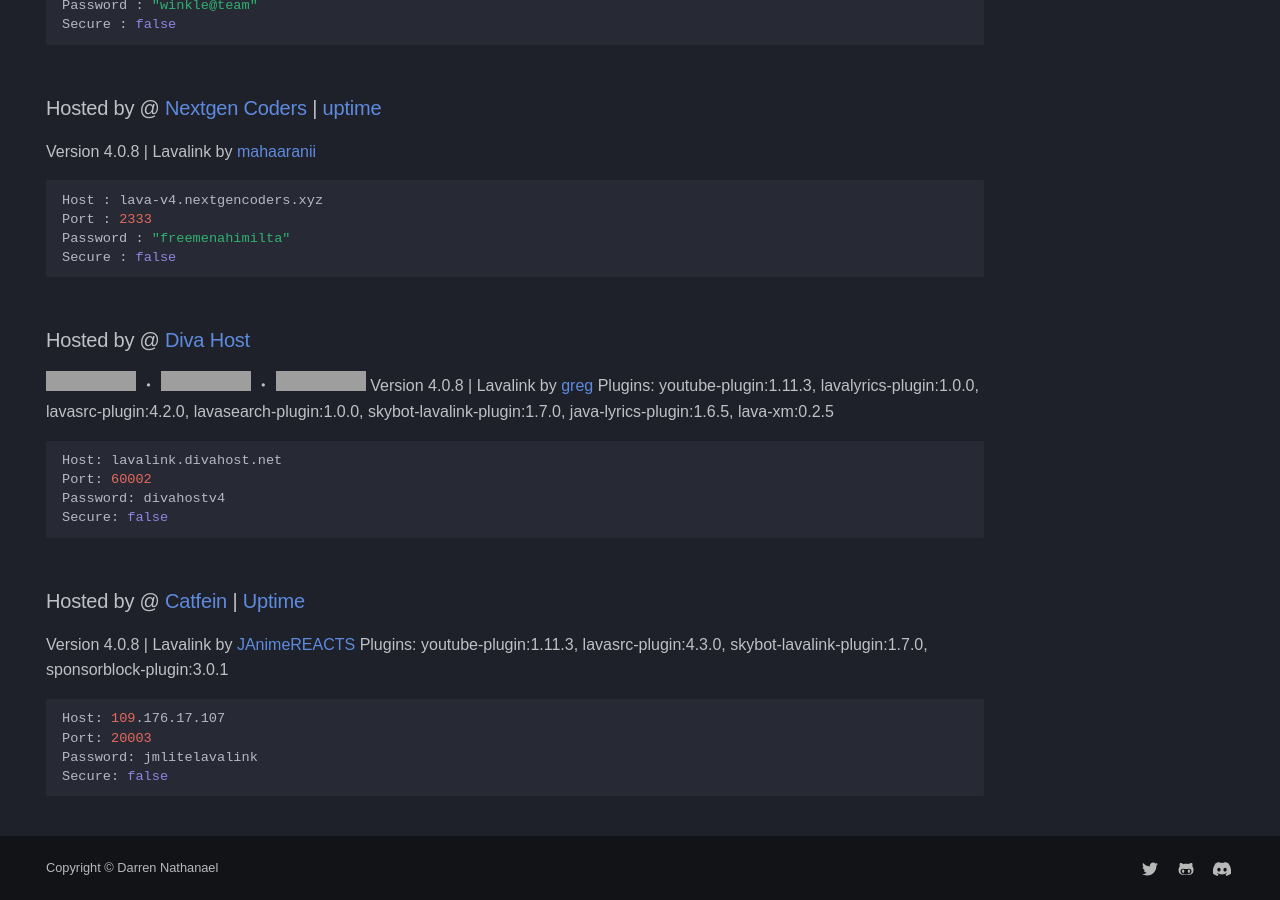
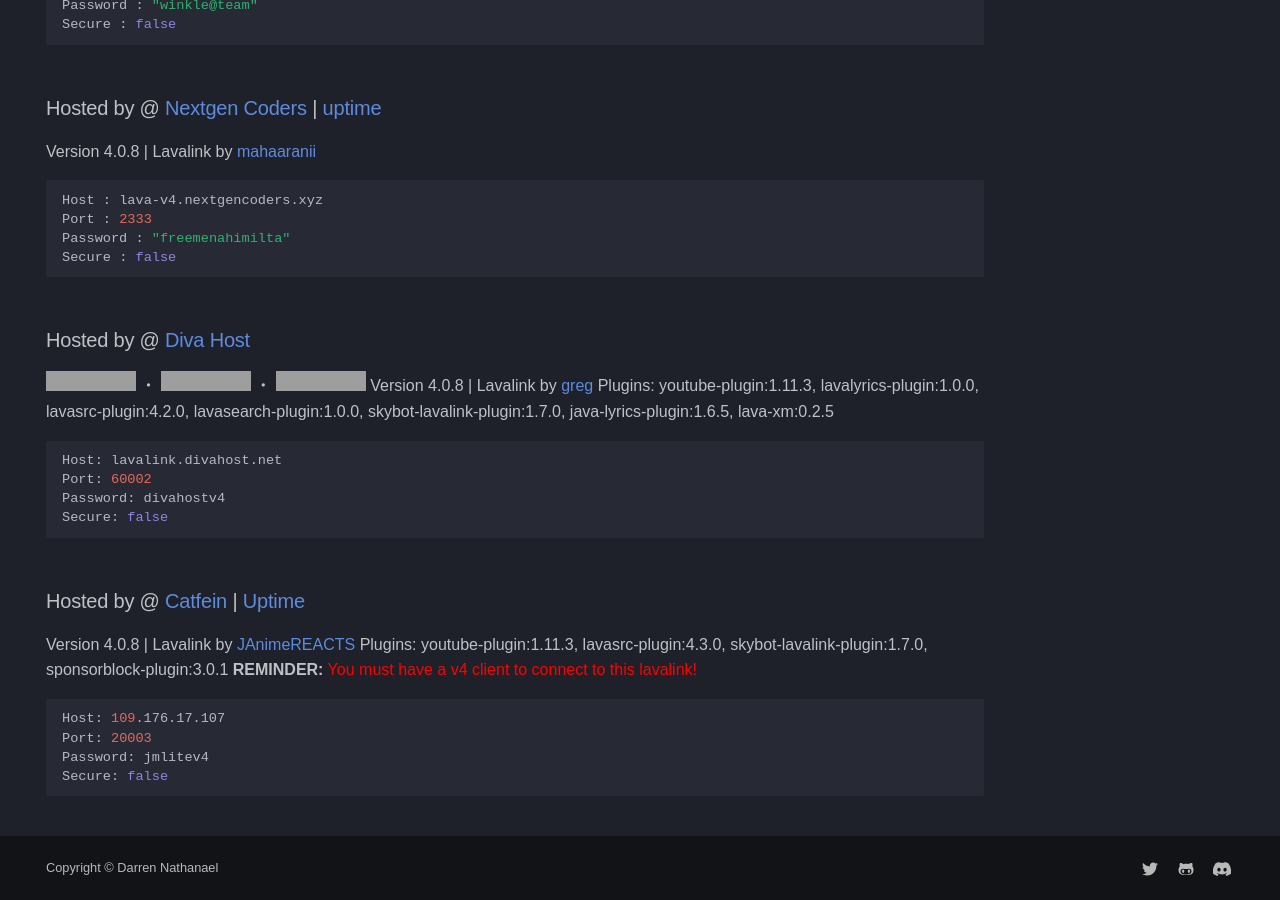
Before and after one commit to DarrenOfficial/lavalink-list, an MkDocs documentation site: the page built from docs/NoSSL/lavalink-without-ssl.md, in a window 1280 px wide and 900 px high, scrolled down 3640 px. Built offline with MkDocs 1.6.1 and Material for MkDocs 9.7.7, drawn with Linux system fonts in a browser that asks for light colours; some web fonts are replaced; comment, search, counter and statistics services are not loaded; a style sheet for code colours, icons or effects is not loaded; grey boxes are pictures that could not be loaded.

Commit message:
Updated pass & description a lil bit (#630)
Same platform support as last pull request but changed pass only

````diff
--- a/docs/NoSSL/lavalink-without-ssl.md
+++ b/docs/NoSSL/lavalink-without-ssl.md
@@ -185,9 +185,10 @@ Secure: false
 
 ### Hosted by @ [Catfein](https://discord.gg/5DQ7XWK5Hy) | [Uptime](https://hetrixtools.com/report/uptime/0da291f13750558ad637bf795974619b/)
 Version 4.0.8 | Lavalink by [JAnimeREACTS](https://discord.gg/Kzc7yCy9uY) Plugins: youtube-plugin:1.11.3, lavasrc-plugin:4.3.0, skybot-lavalink-plugin:1.7.0, sponsorblock-plugin:3.0.1
+**REMINDER:** <span style="color:red;">You must have a v4 client to connect to this lavalink!</span>
 ```bash
 Host: 109.176.17.107
 Port: 20003
-Password: jmlitelavalink
+Password: jmlitev4
 Secure: false
 ```
````
